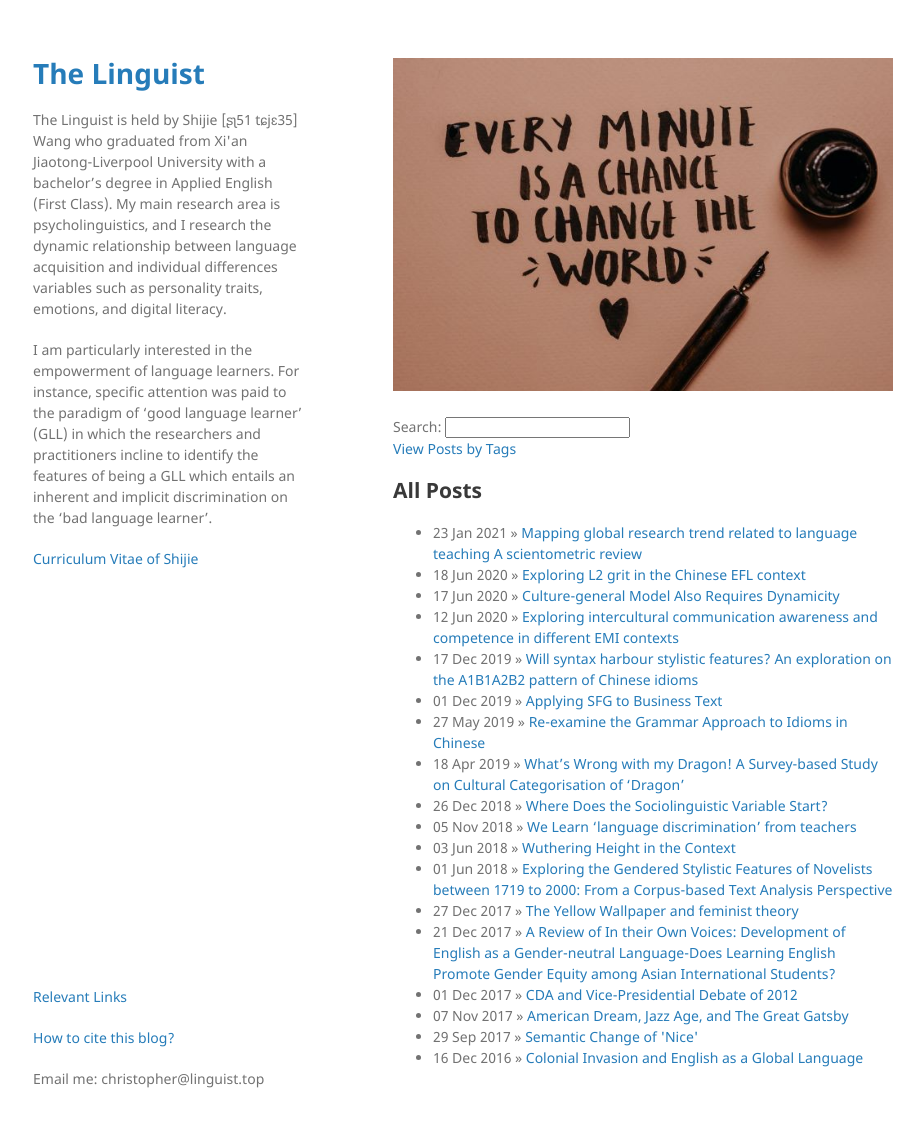
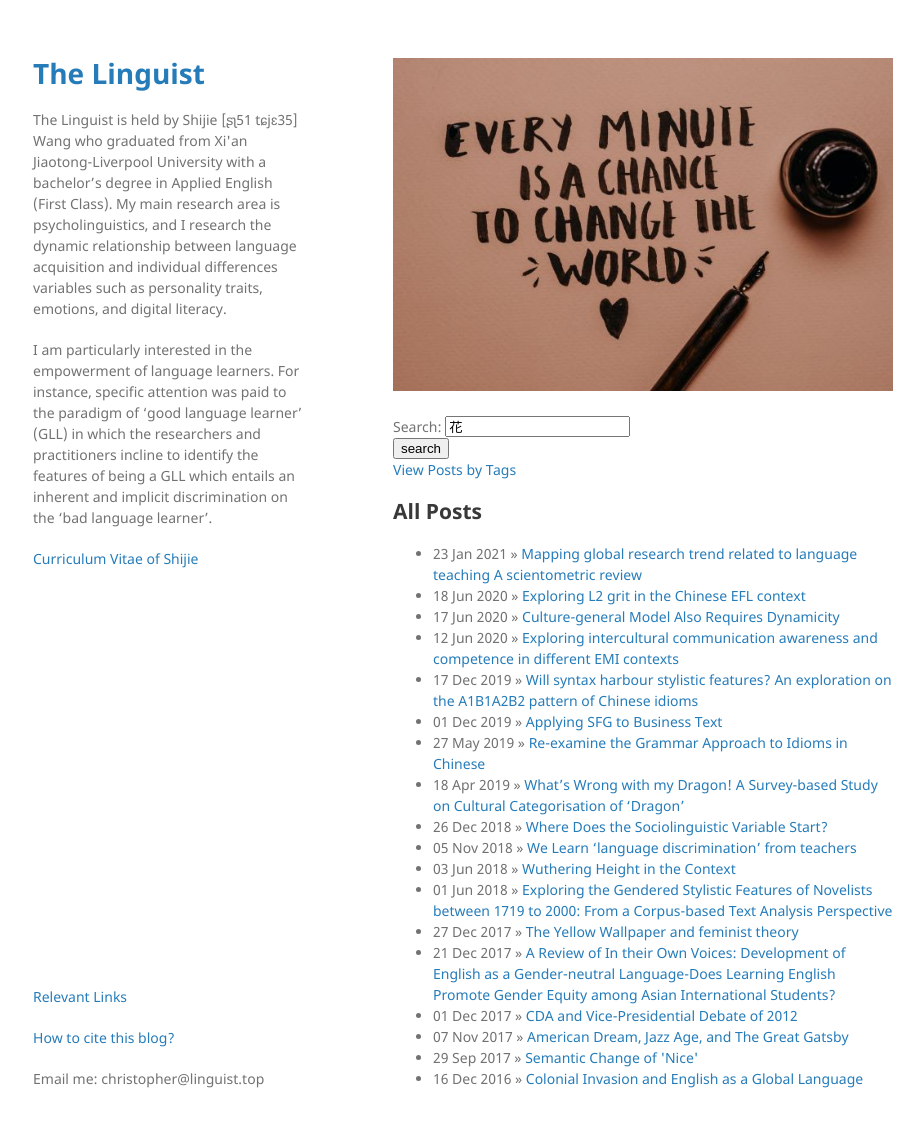
Before and after one commit to ChristopherTLAL/personal-blog, a Jekyll site: the page built from index.md, in a window 1280 px wide and 1159 px high. Shown: the top 1127 px of the window, without its empty margins (177-1101 px from the left). Built offline with Jekyll 4.4.1, drawn with Linux system fonts in a browser that asks for light colours; our own code applies the rules of GitHub Pages for plain Markdown files.

Commit message:
Update default.html

```diff
--- a/_layouts/default.html
+++ b/_layouts/default.html
@@ -25,8 +25,15 @@
       <section>
 
       {{ content }}
-     <label for="search">Search:</label>
-      <input type="search" name="search" id="search">
+        <form action="http://linguist.top" method="get">
+    <div>
+         <label for="search">Search:</label>
+         <input name="search" id="search" value="花">
+    </div>
+    <div>
+         <button>search</button>
+    </div>
+</form>
          <p class="view"><a href="Posts_by_Tags">View Posts by Tags</a></p>
         <div id="home">
     <h2>All Posts</h2>
```
